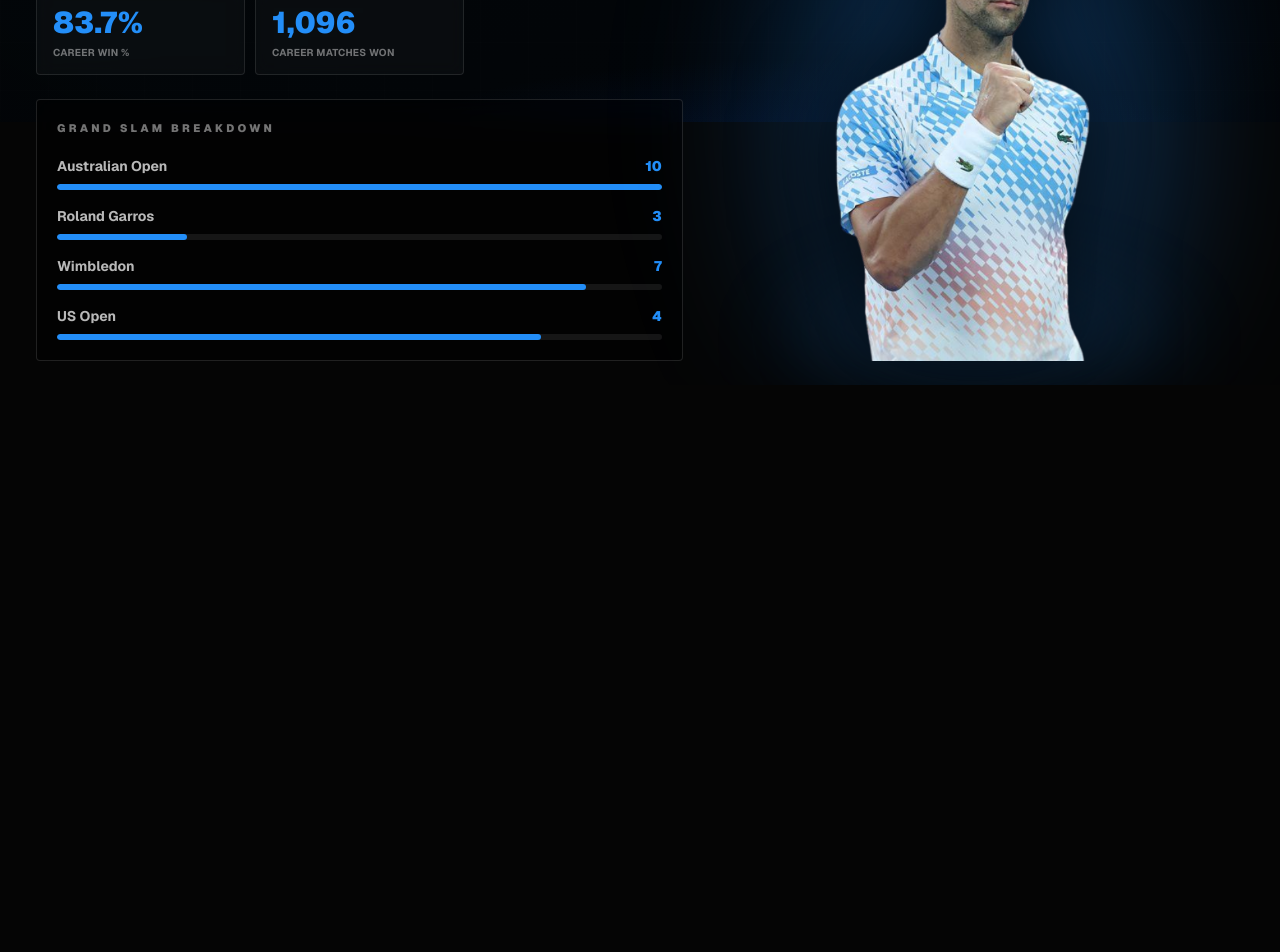
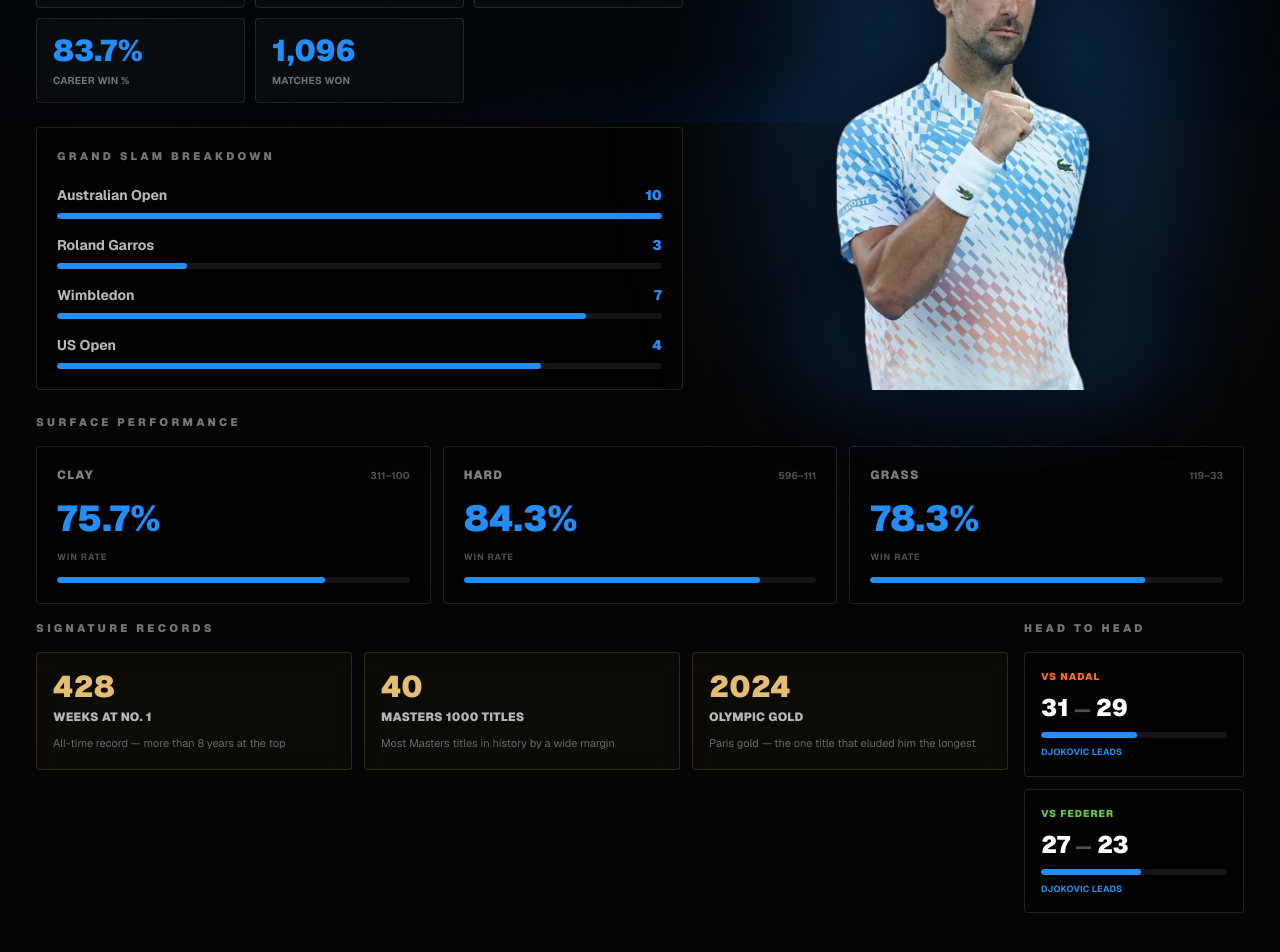
Before and after one commit to surveiLance/Big-3-, a Next.js app: page /players/novak-djokovic in a window 1280 px wide. Shown: the part 678-1630 px from the top of the page. Before the commit the page ends 1063 px from the top, so only its background shows below. Built offline with nearby package versions, Linux system fonts and the light colour scheme.

Commit message:
added more player info

```diff
--- a/app/page.tsx
+++ b/app/page.tsx
@@ -36,39 +36,21 @@ const statRows = [
 
 const surfaceCards = [
   {
-    first: "Rafael",
-    last: "Nadal",
-    nickname: "King of Clay",
-    color: "#ff6a21",
-    surface: "Clay",
-    winRate: "91.7%",
-    winRateLabel: "Clay Win Rate",
-    signature: "14",
-    signatureLabel: "Roland Garros Titles",
+    first: "Rafael", last: "Nadal", nickname: "King of Clay", color: "#ff6a21",
+    surface: "Clay", winRate: "92.4%", record: "450–37",
+    signature: "14", signatureLabel: "Roland Garros Titles",
     detail: "The most dominant surface record in tennis history.",
   },
   {
-    first: "Novak",
-    last: "Djokovic",
-    nickname: "The Djoker",
-    color: "#238ef8",
-    surface: "Hard",
-    winRate: "85.9%",
-    winRateLabel: "Hard Win Rate",
-    signature: "10",
-    signatureLabel: "Australian Open Titles",
+    first: "Novak", last: "Djokovic", nickname: "The Djoker", color: "#238ef8",
+    surface: "Hard", winRate: "84.3%", record: "596–111",
+    signature: "10", signatureLabel: "Australian Open Titles",
     detail: "Unmatched consistency across the world's fastest courts.",
   },
   {
-    first: "Roger",
-    last: "Federer",
-    nickname: "The Maestro",
-    color: "#6ac34a",
-    surface: "Grass",
-    winRate: "87.5%",
-    winRateLabel: "Grass Win Rate",
-    signature: "8",
-    signatureLabel: "Wimbledon Titles",
+    first: "Roger", last: "Federer", nickname: "The Maestro", color: "#6ac34a",
+    surface: "Grass", winRate: "87.4%", record: "187–27",
+    signature: "8", signatureLabel: "Wimbledon Titles",
     detail: "The most complete grass-court game the sport has ever seen.",
   },
 ];
@@ -170,24 +152,17 @@ export default function Home() {
         {surfaceCards.map((p, i) => (
           <FadeUp key={p.last} delay={i * 0.1}>
             <div
-            className="relative overflow-hidden rounded border border-white/12 p-4 backdrop-blur-md sm:p-5 h-full"
+              className="relative overflow-hidden rounded border border-white/12 p-5 backdrop-blur-md h-full"
               style={{ background: `radial-gradient(ellipse 120% 60% at 50% 100%, ${p.color}0d, transparent 70%)` }}
             >
               <div className="absolute inset-x-0 top-0 h-[2px] opacity-60" style={{ backgroundColor: p.color }} />
 
               <div className="mb-4 flex items-start justify-between">
                 <div>
-                <div className="text-[9px] font-black uppercase tracking-[0.28em]" style={{ color: p.color }}>
-                  {p.nickname}
+                  <div className="text-[9px] font-black uppercase tracking-[0.28em]" style={{ color: p.color }}>{p.nickname}</div>
+                  <div className="mt-0.5 text-sm font-black uppercase text-white">{p.first} {p.last}</div>
                 </div>
-                <div className="mt-0.5 text-sm font-black uppercase text-white">
-                  {p.first} {p.last}
-                </div>
-              </div>
-              <div
-                className="rounded px-2 py-0.5 text-[9px] font-black uppercase tracking-wide"
-                style={{ backgroundColor: `${p.color}1a`, color: p.color }}
-              >
+                <div className="rounded px-2 py-0.5 text-[9px] font-black uppercase tracking-wide" style={{ backgroundColor: `${p.color}1a`, color: p.color }}>
                   {p.surface}
                 </div>
               </div>
@@ -195,7 +170,7 @@ export default function Home() {
               <div className="mb-3 flex items-end gap-4">
                 <div>
                   <div className="text-3xl font-black sm:text-4xl" style={{ color: p.color }}>{p.winRate}</div>
-                <div className="text-[9px] font-bold uppercase tracking-wide text-white/40">{p.winRateLabel}</div>
+                  <div className="text-[9px] font-bold uppercase tracking-wide text-white/40">{p.surface} Win Rate</div>
                 </div>
                 <div className="mb-0.5 h-px flex-1 bg-white/8" />
                 <div className="text-right">
@@ -204,6 +179,7 @@ export default function Home() {
                 </div>
               </div>
 
+              <div className="mb-3 text-[10px] font-bold text-white/30">{p.record} W–L on {p.surface}</div>
               <p className="text-[11px] leading-5 text-white/45">{p.detail}</p>
             </div>
           </FadeUp>
--- a/app/players/[slug]/page.tsx
+++ b/app/players/[slug]/page.tsx
@@ -5,6 +5,7 @@ import { notFound } from "next/navigation";
 import novakDjokovic from "@/assets/novak-djokovic.png";
 import rafaelNadal from "@/assets/rafael-nadal.png";
 import rogerFederer from "@/assets/roger-federer.png";
+import { FadeUp } from "@/components/FadeUp";
 
 const players = [
   {
@@ -13,6 +14,9 @@ const players = [
     first: "Rafael",
     last: "Nadal",
     nickname: "King of Clay",
+    nationality: "Spain",
+    turnedPro: "2001",
+    retired: "2024",
     surface: "Clay",
     color: "#ff6a21",
     softColor: "rgba(255, 106, 33, 0.45)",
@@ -21,7 +25,6 @@ const players = [
       radial-gradient(ellipse 60% 55% at 112% 42%, rgba(210,72,14,0.28) 0%, transparent 60%),
       radial-gradient(ellipse 80% 38% at 65% 112%, rgba(175,52,10,0.26) 0%, transparent 55%),
       radial-gradient(ellipse 50% 50% at -14% 22%, rgba(110,32,6,0.18) 0%, transparent 60%),
-      radial-gradient(ellipse 40% 40% at 50% 50%, rgba(255,80,15,0.06) 0%, transparent 70%),
       linear-gradient(155deg, #110503 0%, #090302 40%, #050201 100%)
     `,
     avatar: rafaelNadal,
@@ -32,13 +35,27 @@ const players = [
       { label: "ATP Titles", value: "92" },
       { label: "Weeks at No. 1", value: "209" },
       { label: "Career Win %", value: "83.1%" },
-      { label: "Career Matches Won", value: "1,044" },
+      { label: "Matches Won", value: "1,044" },
     ],
     slams: [
       { event: "Australian Open", count: 2, max: 10 },
       { event: "Roland Garros", count: 14, max: 14 },
       { event: "Wimbledon", count: 2, max: 8 },
       { event: "US Open", count: 4, max: 5 },
+    ],
+    surfaces: [
+      { name: "Clay", winRate: "92.4%", record: "450–37", pct: 92 },
+      { name: "Hard", winRate: "77.2%", record: "370–109", pct: 77 },
+      { name: "Grass", winRate: "73.3%", record: "85–31", pct: 73 },
+    ],
+    h2h: [
+      { vs: "Djokovic", wins: 29, losses: 31, leads: false, color: "#238ef8" },
+      { vs: "Federer", wins: 24, losses: 16, leads: true, color: "#6ac34a" },
+    ],
+    highlights: [
+      { value: "14×", label: "Roland Garros", note: "Most wins at a single Grand Slam — ever" },
+      { value: "63", label: "Clay Court Titles", note: "Most titles on a single surface in the Open Era" },
+      { value: "2008", label: "Olympic Gold", note: "Singles gold in Beijing — completing the Career Golden Slam" },
     ],
   },
   {
@@ -47,6 +64,9 @@ const players = [
     first: "Novak",
     last: "Djokovic",
     nickname: "The Djoker",
+    nationality: "Serbia",
+    turnedPro: "2003",
+    retired: "Active",
     surface: "Hard",
     color: "#238ef8",
     softColor: "rgba(35, 142, 248, 0.45)",
@@ -55,7 +75,6 @@ const players = [
       radial-gradient(ellipse 55% 52% at 112% 40%, rgba(14,88,210,0.25) 0%, transparent 60%),
       radial-gradient(ellipse 75% 36% at 62% 112%, rgba(10,62,175,0.24) 0%, transparent 55%),
       radial-gradient(ellipse 48% 48% at -12% 24%, rgba(6,42,130,0.16) 0%, transparent 60%),
-      radial-gradient(ellipse 40% 40% at 50% 50%, rgba(18,80,220,0.05) 0%, transparent 70%),
       linear-gradient(155deg, #020910 0%, #020609 40%, #020407 100%)
     `,
     avatar: novakDjokovic,
@@ -66,13 +85,27 @@ const players = [
       { label: "ATP Titles", value: "98" },
       { label: "Weeks at No. 1", value: "428" },
       { label: "Career Win %", value: "83.7%" },
-      { label: "Career Matches Won", value: "1,096" },
+      { label: "Matches Won", value: "1,096" },
     ],
     slams: [
       { event: "Australian Open", count: 10, max: 10 },
       { event: "Roland Garros", count: 3, max: 14 },
       { event: "Wimbledon", count: 7, max: 8 },
       { event: "US Open", count: 4, max: 5 },
+    ],
+    surfaces: [
+      { name: "Clay", winRate: "75.7%", record: "311–100", pct: 76 },
+      { name: "Hard", winRate: "84.3%", record: "596–111", pct: 84 },
+      { name: "Grass", winRate: "78.3%", record: "119–33", pct: 78 },
+    ],
+    h2h: [
+      { vs: "Nadal", wins: 31, losses: 29, leads: true, color: "#ff6a21" },
+      { vs: "Federer", wins: 27, losses: 23, leads: true, color: "#6ac34a" },
+    ],
+    highlights: [
+      { value: "428", label: "Weeks at No. 1", note: "All-time record — more than 8 years at the top" },
+      { value: "40", label: "Masters 1000 Titles", note: "Most Masters titles in history by a wide margin" },
+      { value: "2024", label: "Olympic Gold", note: "Paris gold — the one title that eluded him the longest" },
     ],
   },
   {
@@ -81,6 +114,9 @@ const players = [
     first: "Roger",
     last: "Federer",
     nickname: "The Maestro",
+    nationality: "Switzerland",
+    turnedPro: "1998",
+    retired: "2022",
     surface: "Grass",
     color: "#6ac34a",
     softColor: "rgba(106, 195, 74, 0.45)",
@@ -89,7 +125,6 @@ const players = [
       radial-gradient(ellipse 52% 50% at 112% 40%, rgba(62,140,36,0.24) 0%, transparent 60%),
       radial-gradient(ellipse 72% 34% at 60% 112%, rgba(44,112,24,0.24) 0%, transparent 55%),
       radial-gradient(ellipse 46% 46% at -12% 22%, rgba(28,78,14,0.16) 0%, transparent 60%),
-      radial-gradient(ellipse 40% 40% at 50% 50%, rgba(70,155,40,0.05) 0%, transparent 70%),
       linear-gradient(155deg, #050d02 0%, #040902 40%, #030602 100%)
     `,
     avatar: rogerFederer,
@@ -100,13 +135,27 @@ const players = [
       { label: "ATP Titles", value: "103" },
       { label: "Weeks at No. 1", value: "310" },
       { label: "Career Win %", value: "81.9%" },
-      { label: "Career Matches Won", value: "1,251" },
+      { label: "Matches Won", value: "1,251" },
     ],
     slams: [
       { event: "Australian Open", count: 6, max: 10 },
       { event: "Roland Garros", count: 1, max: 14 },
       { event: "Wimbledon", count: 8, max: 8 },
       { event: "US Open", count: 5, max: 5 },
+    ],
+    surfaces: [
+      { name: "Clay", winRate: "73.9%", record: "295–104", pct: 74 },
+      { name: "Hard", winRate: "78.8%", record: "634–170", pct: 79 },
+      { name: "Grass", winRate: "87.4%", record: "187–27", pct: 87 },
+    ],
+    h2h: [
+      { vs: "Nadal", wins: 16, losses: 24, leads: false, color: "#ff6a21" },
+      { vs: "Djokovic", wins: 23, losses: 27, leads: false, color: "#238ef8" },
+    ],
+    highlights: [
+      { value: "103", label: "ATP Titles", note: "Most singles titles in the Open Era" },
+      { value: "5×", label: "Consecutive Wimbledons", note: "2003–2007 — a streak no one has matched on grass" },
+      { value: "23", label: "Consecutive Slam Semis", note: "From 2004 Wimbledon to 2010 Australian Open" },
     ],
   },
 ];
@@ -123,110 +172,81 @@ export default async function PlayerPage({
   const { slug } = await params;
   const playerIndex = players.findIndex((item) => item.slug === slug);
 
-  if (playerIndex === -1) {
-    notFound();
-  }
+  if (playerIndex === -1) notFound();
 
   const player = players[playerIndex];
   const prevPlayer = players[(playerIndex - 1 + players.length) % players.length];
   const nextPlayer = players[(playerIndex + 1) % players.length];
 
   return (
-    <div className="flex flex-col">
+    <div className="flex flex-col pb-8">
       <div className="fixed inset-0 -z-10 overflow-hidden bg-[#030404]">
         <div className="absolute inset-0" style={{ background: player.profileBg }} />
-        {/* subtle noise grid */}
         <div className="absolute inset-0 opacity-[0.055] [background-image:linear-gradient(rgba(255,255,255,0.12)_1px,transparent_1px),linear-gradient(90deg,rgba(255,255,255,0.12)_1px,transparent_1px)] [background-size:48px_48px]" />
-        {/* edge vignette */}
         <div className="absolute inset-0 bg-[radial-gradient(ellipse_110%_100%_at_50%_50%,transparent_55%,rgba(0,0,0,0.65)_100%)]" />
       </div>
 
       <div className="mt-6 flex-1 sm:mt-8">
-        {/* Navigation bar */}
+        {/* Nav */}
         <div className="mb-8 flex items-center justify-between sm:mb-10">
-          <Link
-            href="/"
-            className="flex items-center gap-2 text-sm font-bold uppercase tracking-wide text-white/55 transition hover:text-white"
-          >
+          <Link href="/" className="flex items-center gap-2 text-sm font-bold uppercase tracking-wide text-white/55 transition hover:text-white">
             <ArrowLeft className="h-4 w-4" />
             Dashboard
           </Link>
           <div className="flex items-center gap-2">
-            <Link
-              href={`/players/${prevPlayer.slug}`}
-              className="flex items-center gap-1.5 rounded border border-white/12 bg-white/[0.04] px-3 py-2 text-xs font-black uppercase tracking-wide text-white/55 transition hover:border-white/22 hover:text-white"
-            >
+            <Link href={`/players/${prevPlayer.slug}`} className="flex items-center gap-1.5 rounded border border-white/12 bg-white/[0.04] px-3 py-2 text-xs font-black uppercase tracking-wide text-white/55 transition hover:border-white/22 hover:text-white">
               <ChevronLeft className="h-3.5 w-3.5" />
               {prevPlayer.last}
             </Link>
-            <Link
-              href={`/players/${nextPlayer.slug}`}
-              className="flex items-center gap-1.5 rounded border border-white/12 bg-white/[0.04] px-3 py-2 text-xs font-black uppercase tracking-wide text-white/55 transition hover:border-white/22 hover:text-white"
-            >
+            <Link href={`/players/${nextPlayer.slug}`} className="flex items-center gap-1.5 rounded border border-white/12 bg-white/[0.04] px-3 py-2 text-xs font-black uppercase tracking-wide text-white/55 transition hover:border-white/22 hover:text-white">
               {nextPlayer.last}
               <ChevronRight className="h-3.5 w-3.5" />
             </Link>
           </div>
         </div>
 
+        {/* Hero: name + stats + image */}
         <section className="relative z-10 grid flex-1 gap-8 md:grid-cols-[1.1fr_0.9fr]">
-          {/* Left: info + stats */}
           <div className="flex flex-col">
-            <div
-              className="mb-3 text-sm font-black uppercase tracking-[0.3em]"
-              style={{ color: player.color }}
-            >
+            <div className="mb-3 text-sm font-black uppercase tracking-[0.3em]" style={{ color: player.color }}>
               {player.nickname}
             </div>
             <h1 className="text-4xl font-black uppercase italic leading-none sm:text-7xl lg:text-8xl">
               {player.name}
             </h1>
+            <div className="mt-3 flex gap-4 text-[11px] font-bold uppercase tracking-wide text-white/38">
+              <span>{player.nationality}</span>
+              <span>·</span>
+              <span>Pro {player.turnedPro}</span>
+              <span>·</span>
+              <span>{player.retired}</span>
+            </div>
             <p className="mt-5 max-w-xl text-sm leading-7 text-white/55 sm:mt-6 sm:text-base sm:leading-8">
               {player.description}
             </p>
 
-            {/* Key stats grid */}
+            {/* Key stats */}
             <div className="mt-8 grid grid-cols-2 gap-2.5 sm:grid-cols-3">
               {player.stats.map((stat) => (
-                <div
-                  key={stat.label}
-                  className="rounded border border-white/10 bg-white/[0.03] px-4 py-3.5 backdrop-blur-sm"
-                >
-                  <div
-                    className="text-2xl font-black sm:text-3xl"
-                    style={{ color: player.color }}
-                  >
-                    {stat.value}
-                  </div>
-                  <div className="mt-1 text-[10px] font-bold uppercase tracking-wide text-white/42">
-                    {stat.label}
-                  </div>
+                <div key={stat.label} className="rounded border border-white/10 bg-white/[0.03] px-4 py-3.5 backdrop-blur-sm">
+                  <div className="text-2xl font-black sm:text-3xl" style={{ color: player.color }}>{stat.value}</div>
+                  <div className="mt-1 text-[10px] font-bold uppercase tracking-wide text-white/42">{stat.label}</div>
                 </div>
               ))}
             </div>
 
             {/* Grand Slam breakdown */}
             <div className="mt-5 rounded border border-white/12 bg-black/45 p-5 backdrop-blur-md sm:mt-6">
-              <h2 className="mb-5 text-[11px] font-black uppercase tracking-[0.3em] text-white/45">
-                Grand Slam Breakdown
-              </h2>
+              <h2 className="mb-5 text-[11px] font-black uppercase tracking-[0.3em] text-white/45">Grand Slam Breakdown</h2>
               <div className="space-y-4">
                 {player.slams.map((slam) => (
                   <div key={slam.event}>
                     <div className="mb-2 flex items-center justify-between text-sm">
                       <span className="font-bold text-white/72">{slam.event}</span>
-                      <span className="font-black" style={{ color: player.color }}>
-                        {slam.count}
-                      </span>
+                      <span className="font-black" style={{ color: player.color }}>{slam.count}</span>
                     </div>
                     <div className="h-1.5 overflow-hidden rounded-full bg-white/8">
-                      <div
-                        className="h-full rounded-full"
-                        style={{
-                          width: `${(slam.count / slam.max) * 100}%`,
-                          backgroundColor: player.color,
-                        }}
-                      />
+                      <div className="h-full rounded-full transition-all" style={{ width: `${(slam.count / slam.max) * 100}%`, backgroundColor: player.color }} />
                     </div>
                   </div>
                 ))}
@@ -234,32 +254,79 @@ export default async function PlayerPage({
             </div>
           </div>
 
-          {/* Right: player image */}
+          {/* Player image */}
           <div className="relative min-h-[360px] sm:min-h-[520px]">
-            {/* large ambient glow behind body */}
-            <div
-              className="absolute inset-x-[-5%] bottom-0 top-[8%] blur-3xl"
-              style={{
-                background: `radial-gradient(ellipse 70% 80% at 50% 68%, ${player.softColor}, transparent 68%)`,
-              }}
-            />
-            {/* floor reflection */}
-            <div
-              className="absolute inset-x-[10%] bottom-0 h-[18%] blur-2xl"
-              style={{
-                background: `radial-gradient(ellipse 80% 100% at 50% 100%, ${player.softColor.replace("0.45", "0.35")}, transparent 70%)`,
-              }}
-            />
-            <Image
-              src={player.avatar}
-              alt={player.name}
-              fill
-              priority
-              sizes="(min-width: 768px) 520px, 90vw"
-              className="object-contain object-bottom drop-shadow-[0_0_48px_rgba(0,0,0,0.9)]"
-            />
+            <div className="absolute inset-x-[-5%] bottom-0 top-[8%] blur-3xl" style={{ background: `radial-gradient(ellipse 70% 80% at 50% 68%, ${player.softColor}, transparent 68%)` }} />
+            <div className="absolute inset-x-[10%] bottom-0 h-[18%] blur-2xl" style={{ background: `radial-gradient(ellipse 80% 100% at 50% 100%, ${player.softColor.replace("0.45", "0.35")}, transparent 70%)` }} />
+            <Image src={player.avatar} alt={player.name} fill priority sizes="(min-width: 768px) 520px, 90vw" className="object-contain object-bottom drop-shadow-[0_0_48px_rgba(0,0,0,0.9)]" />
           </div>
         </section>
+
+        {/* Surface performance */}
+        <FadeUp>
+          <section className="mt-6">
+            <h2 className="mb-4 text-[11px] font-black uppercase tracking-[0.3em] text-white/45">Surface Performance</h2>
+            <div className="grid grid-cols-1 gap-3 sm:grid-cols-3">
+              {player.surfaces.map((s) => (
+                <div key={s.name} className="rounded border border-white/12 bg-black/40 p-5 backdrop-blur-md">
+                  <div className="mb-4 flex items-center justify-between">
+                    <div className="text-xs font-black uppercase tracking-widest text-white/50">{s.name}</div>
+                    <div className="text-[10px] font-bold text-white/30">{s.record}</div>
+                  </div>
+                  <div className="mb-3 text-4xl font-black" style={{ color: player.color }}>{s.winRate}</div>
+                  <div className="mb-1 text-[9px] font-bold uppercase tracking-widest text-white/30">Win Rate</div>
+                  <div className="mt-3 h-1.5 overflow-hidden rounded-full bg-white/8">
+                    <div className="h-full rounded-full" style={{ width: `${s.pct}%`, backgroundColor: player.color }} />
+                  </div>
+                </div>
+              ))}
+            </div>
+          </section>
+        </FadeUp>
+
+        {/* Signature records + H2H */}
+        <FadeUp delay={0.1}>
+          <section className="mt-4 grid gap-4 sm:grid-cols-[1fr_auto]">
+            {/* Signature records */}
+            <div>
+              <h2 className="mb-4 text-[11px] font-black uppercase tracking-[0.3em] text-white/45">Signature Records</h2>
+              <div className="grid gap-3 sm:grid-cols-3">
+                {player.highlights.map((h) => (
+                  <div key={h.label} className="rounded border border-[#d9ae64]/18 bg-[#d9ae64]/[0.04] p-4 backdrop-blur-md">
+                    <div className="text-3xl font-black text-[#e4bd73]">{h.value}</div>
+                    <div className="mt-1 text-xs font-black uppercase tracking-wide text-white/70">{h.label}</div>
+                    <div className="mt-2 text-[11px] leading-5 text-white/38">{h.note}</div>
+                  </div>
+                ))}
+              </div>
+            </div>
+
+            {/* H2H snapshot */}
+            <div className="min-w-[220px]">
+              <h2 className="mb-4 text-[11px] font-black uppercase tracking-[0.3em] text-white/45">Head to Head</h2>
+              <div className="space-y-3">
+                {player.h2h.map((r) => (
+                  <div key={r.vs} className="rounded border border-white/12 bg-black/40 p-4 backdrop-blur-md">
+                    <div className="mb-2 text-[10px] font-black uppercase tracking-widest" style={{ color: r.color }}>vs {r.vs}</div>
+                    <div className="mb-2 text-2xl font-black text-white">{r.wins} <span className="text-white/30 text-lg">—</span> {r.losses}</div>
+                    <div className="h-1.5 overflow-hidden rounded-full bg-white/8">
+                      <div
+                        className="h-full rounded-full"
+                        style={{
+                          width: `${(r.wins / (r.wins + r.losses)) * 100}%`,
+                          backgroundColor: r.leads ? player.color : r.color,
+                        }}
+                      />
+                    </div>
+                    <div className="mt-2 text-[9px] font-bold uppercase tracking-wide" style={{ color: r.leads ? player.color : r.color }}>
+                      {r.leads ? player.last : r.vs} leads
+                    </div>
+                  </div>
+                ))}
+              </div>
+            </div>
+          </section>
+        </FadeUp>
       </div>
     </div>
   );
```
Also changed, not shown: components/HeroSection.tsx (+7 -1 lines). Lines whose indentation alone changed are shown as unchanged.
